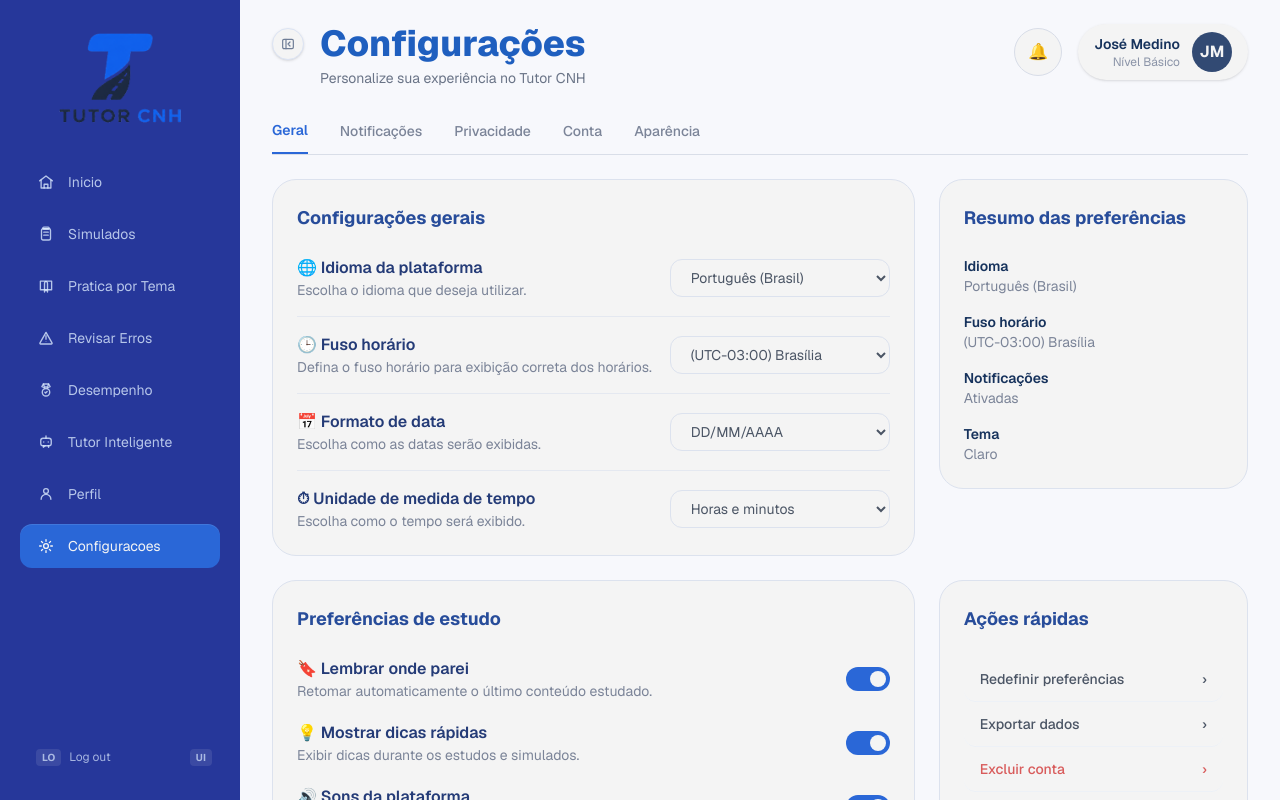
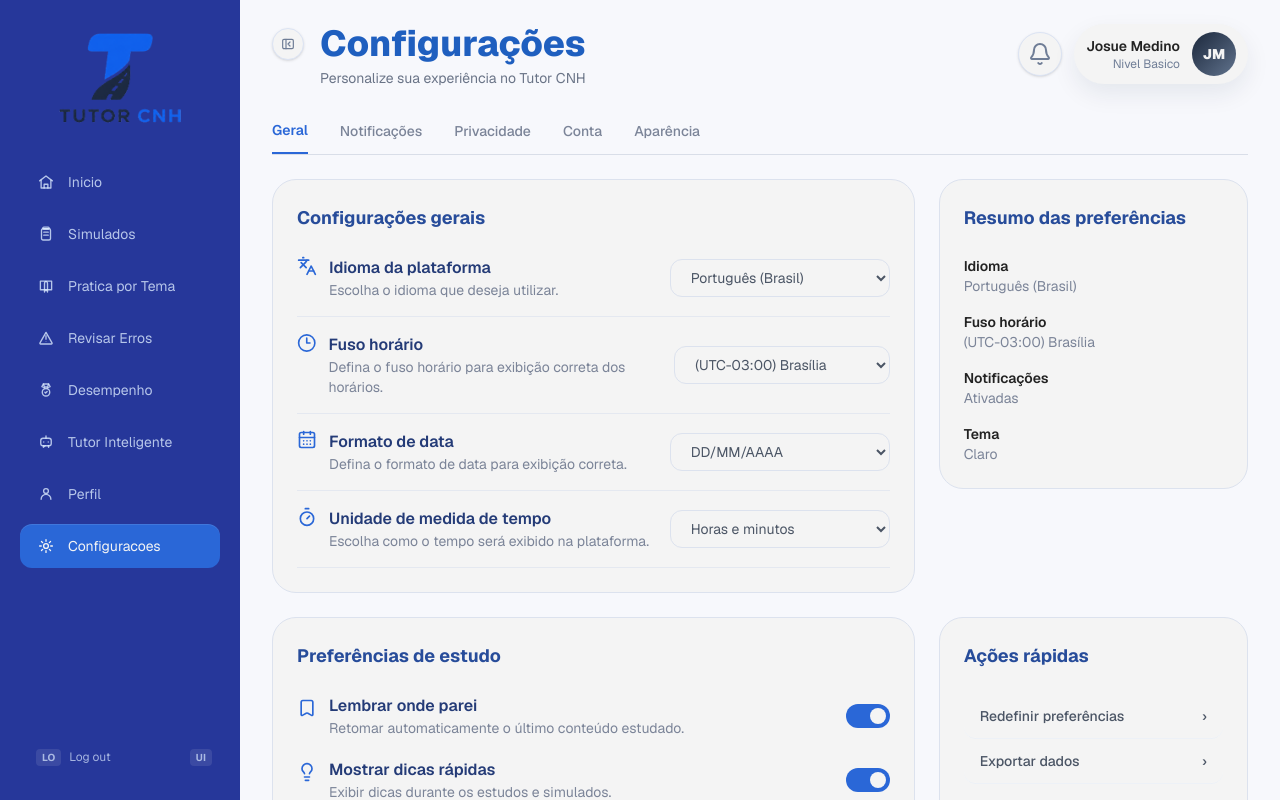
Before and after one commit to JosueMedino01/gestao-projeto-ufal, a Next.js app: page /configuracoes in a window 1280 px wide. Built offline with nearby package versions, Linux system fonts and the light colour scheme.

Commit message:
Add files via upload

```diff
--- a/app/configuracoes/page.tsx
+++ b/app/configuracoes/page.tsx
@@ -1,6 +1,51 @@
+"use client";
+
+import { useState } from "react";
+import {
+  BellIcon,
+  Languages,
+  Clock3,
+  CalendarDays,
+  Timer,
+  Bookmark,
+  Lightbulb,
+  Volume2,
+  TriangleAlert,
+} from "lucide-react";
 import { SidebarToggleButton } from "../_components/sidebar-toggle-button";
 
+
+function Toggle({
+  enabled,
+  onToggle,
+}: {
+  enabled: boolean;
+  onToggle: () => void;
+}) {
+  return (
+    <button
+      onClick={onToggle}
+      className={`relative h-6 w-11 rounded-full transition-all ${
+        enabled
+          ? "bg-[#2A67D7]"
+          : "bg-[#D6DBE8]"
+      }`}
+    >
+      <span
+        className={`absolute top-1 h-4 w-4 rounded-full bg-white transition-all ${
+          enabled ? "right-1" : "left-1"
+        }`}
+      />
+    </button>
+  );
+}
 export default function ConfiguracoesPage() {
+
+  const [rememberProgress, setRememberProgress] = useState(true);
+  const [showTips, setShowTips] = useState(true);
+  const [soundsEnabled, setSoundsEnabled] = useState(true);
+  const [confirmExit, setConfirmExit] = useState(true);
+
   return (
     <section className="flex min-h-screen flex-1 flex-col overflow-auto bg-[#F7F8FC] px-6 py-6 lg:px-8">
       {/* Header */}
@@ -19,21 +64,16 @@ export default function ConfiguracoesPage() {
           </div>
         </div>
 
-        <div className="flex items-center gap-4">
-          <button className="flex h-12 w-12 items-center justify-center rounded-full border border-[#D8DDE8] bg-white">
-            🔔
+        <div className="flex items-center gap-3 self-start xl:self-auto">
+          <button className="flex h-11 w-11 items-center justify-center rounded-full border border-border bg-white text-text-muted shadow-sm">
+            <BellIcon />
           </button>
-
-          <div className="flex items-center gap-3 rounded-full bg-white px-4 py-2 shadow-sm">
+          <div className="flex items-center gap-3 rounded-full bg-white px-3 py-2 shadow-[0_10px_24px_rgba(19,32,58,0.08)]">
             <div className="text-right">
-              <p className="text-sm font-semibold">José Medino</p>
-
-              <p className="text-xs text-[#8A93A7]">
-                Nível Básico
-              </p>
+              <p className="text-sm font-semibold text-[#222222]">Josue Medino</p>
+              <p className="text-xs text-text-muted">Nivel Basico</p>
             </div>
-
-            <div className="flex h-10 w-10 items-center justify-center rounded-full bg-[#324A73] font-bold text-white">
+            <div className="flex h-11 w-11 items-center justify-center rounded-full bg-linear-to-br from-slate-800 to-slate-500 text-sm font-black text-white">
               JM
             </div>
           </div>
@@ -71,34 +111,40 @@ export default function ConfiguracoesPage() {
             <h2 className="mb-6 text-lg font-bold text-[#274C9A]">
               Configurações gerais
             </h2>
-
           <div className="space-y-4">
           <div className="flex items-center justify-between border-b border-[#E4E8F0] pb-4">
+          <div className="flex items-start gap-3">
+          <Languages className="h-5 w-5 text-[#2A67D7]" />
+
         <div>
-
           <h3 className="font-semibold text-[#243B77]">
-                    🌐 Idioma da plataforma
+          Idioma da plataforma
           </h3>
 
           <p className="text-sm text-[#7B8498]">
           Escolha o idioma que deseja utilizar.
           </p>
         </div>
+       </div>
 
-                <select className="w-[220px] rounded-xl border border-[#DCE2EE] bg-white px-4 py-2 text-sm text-[#4B5565] hover:border-[#2A67D7]">
+        <select className="w-[220px] rounded-xl border border-[#DCE2EE] bg-white px-4 py-2 text-sm text-[#4B5565]">
         <option>Português (Brasil)</option>
       </select>
       </div>
 
               <div className="flex items-center justify-between border-b border-[#E4E8F0] pb-4">
+              <div className="flex items-start gap-3">
+              <Clock3 className="h-5 w-5 text-[#2A67D7]" />
+
               <div>
                 <h3 className="font-semibold text-[#243B77]">
-                    🕒 Fuso horário
+                 Fuso horário
                 </h3>
 
               <p className="text-sm text-[#7B8498]">
                  Defina o fuso horário para exibição correta dos horários.
               </p>
+            </div>
           </div>
 
                 <select className="w-[220px] rounded-xl border border-[#DCE2EE] bg-white px-4 py-2 text-sm text-[#4B5565] hover:border-[#2A67D7]">
@@ -107,14 +153,18 @@ export default function ConfiguracoesPage() {
               </div>
 
               <div className="flex items-center justify-between border-b border-[#E4E8F0] pb-4">
+              <div className="flex items-start gap-3">
+              <CalendarDays className="h-5 w-5 text-[#2A67D7]" />
+
               <div>
                 <h3 className="font-semibold text-[#243B77]">
-                    📅 Formato de data
+                 Formato de data
                 </h3>
 
               <p className="text-sm text-[#7B8498]">
-                    Escolha como as datas serão exibidas.
+                 Defina o formato de data para exibição correta.
               </p>
+            </div>
           </div>
 
                 <select className="w-[220px] rounded-xl border border-[#DCE2EE] bg-white px-4 py-2 text-sm text-[#4B5565] hover:border-[#2A67D7]">
@@ -122,15 +172,19 @@ export default function ConfiguracoesPage() {
                 </select>
               </div>
 
-              <div className="flex items-center justify-between">
+              <div className="flex items-center justify-between border-b border-[#E4E8F0] pb-4">
+              <div className="flex items-start gap-3">
+              <Timer className="h-5 w-5 text-[#2A67D7]" />
+
               <div>
                 <h3 className="font-semibold text-[#243B77]">
-                    ⏱ Unidade de medida de tempo
+                 Unidade de medida de tempo
                 </h3>
 
               <p className="text-sm text-[#7B8498]">
-                    Escolha como o tempo será exibido.
+                 Escolha como o tempo será exibido na plataforma.
               </p>
+            </div>
           </div>
 
                 <select className="w-[220px] rounded-xl border border-[#DCE2EE] bg-white px-4 py-2 text-sm text-[#4B5565] hover:border-[#2A67D7]">
@@ -150,28 +204,28 @@ export default function ConfiguracoesPage() {
 
             <div className="space-y-4 text-sm">
               <div>
-                <p className="font-semibold">Idioma</p>
+                <p className="font-semibold text-[#222222]">Idioma</p>
                 <p className="text-[#7B8498]">
                   Português (Brasil)
                 </p>
               </div>
 
               <div>
-                <p className="font-semibold">Fuso horário</p>
+                <p className="font-semibold text-[#222222]">Fuso horário</p>
                 <p className="text-[#7B8498]">
                   (UTC-03:00) Brasília
                 </p>
               </div>
 
               <div>
-                <p className="font-semibold">Notificações</p>
+                <p className="font-semibold text-[#222222]">Notificações</p>
                 <p className="text-[#7B8498]">
                   Ativadas
                 </p>
               </div>
 
               <div>
-                <p className="font-semibold">Tema</p>
+                <p className="font-semibold text-[#222222]">Tema</p>
                 <p className="text-[#7B8498]">
                   Claro
                 </p>
@@ -190,75 +244,102 @@ export default function ConfiguracoesPage() {
 
       <div className="space-y-5">
         <div className="flex items-center justify-between">
+        <div className="flex items-start gap-3">
+        <Bookmark className="mt-1 h-5 w-5 text-[#2A67D7]" />
+
       <div>
       <h3 className="font-semibold text-[#243B77]">
-              🔖 Lembrar onde parei
+        Lembrar onde parei
       </h3>
 
       <p className="text-sm text-[#7B8498]">
         Retomar automaticamente o último conteúdo estudado.
       </p>
     </div>
+  </div>
 
       <button
-  className="relative h-6 w-11 rounded-full bg-[#2A67D7] transition-all"
->
-  <span className="absolute right-1 top-1 h-4 w-4 rounded-full bg-white" />
+        onClick={() => setRememberProgress(!rememberProgress)}
+        className={`relative h-6 w-11 shrink-0 rounded-full transition-all ${
+        rememberProgress ? "bg-[#2A67D7]" : "bg-[#D6DBE8]"}`}>
+      <span
+        className={`absolute top-1 h-4 w-4 rounded-full bg-white transition-all ${
+        rememberProgress ? "right-1" : "left-1"}`}/>
     </button>
   </div>
 
         <div className="flex items-center justify-between">
+          <div className="flex items-start gap-3">
+          <Lightbulb className="mt-1 h-5 w-5 text-[#2A67D7]" />
+
         <div>
           <h3 className="font-semibold text-[#243B77]">
-              💡 Mostrar dicas rápidas
+           Mostrar dicas rápidas
           </h3>
 
         <p className="text-sm text-[#7B8498]">
           Exibir dicas durante os estudos e simulados.
         </p>
       </div>
+    </div>
 
           <button
-  className="relative h-6 w-11 rounded-full bg-[#2A67D7] transition-all"
->
-  <span className="absolute right-1 top-1 h-4 w-4 rounded-full bg-white" />
+            onClick={() => setShowTips(!showTips)}
+            className={`relative h-6 w-11 shrink-0 rounded-full transition-all ${
+            showTips ? "bg-[#2A67D7]" : "bg-[#D6DBE8]"}`}>
+          <span
+          className={`absolute top-1 h-4 w-4 rounded-full bg-white transition-all ${
+          showTips ? "right-1" : "left-1"}`}/>
           </button>
         </div>
 
         <div className="flex items-center justify-between">
+          <div className="flex items-start gap-3">
+          <Volume2 className="mt-1 h-5 w-5 text-[#2A67D7]" />
+
         <div>
-
           <h3 className="font-semibold text-[#243B77]">
-              🔊  Sons da plataforma
+          Sons da plataforma
         </h3>
 
         <p className="text-sm text-[#7B8498]">
           Ativar efeitos sonoros nas ações da plataforma.
         </p>
       </div>
+    </div>
           <button
-  className="relative h-6 w-11 rounded-full bg-[#2A67D7] transition-all"
->
-  <span className="absolute right-1 top-1 h-4 w-4 rounded-full bg-white" />
+            onClick={() => setSoundsEnabled(!soundsEnabled)}
+            className={`relative h-6 w-11 shrink-0 rounded-full transition-all ${
+            soundsEnabled ? "bg-[#2A67D7]" : "bg-[#D6DBE8]"}`}>
+          <span
+          className={`absolute top-1 h-4 w-4 rounded-full bg-white transition-all ${
+          soundsEnabled ? "right-1" : "left-1"}`}/>
           </button>
 
         </div>
 
         <div className="flex items-center justify-between">
+          <div className="flex items-start gap-3">
+          <TriangleAlert className="mt-1 h-5 w-5 text-[#2A67D7]" />
+
         <div>
           <h3 className="font-semibold text-[#243B77]">
-             ⚠️ Confirmação antes de sair
+          Confirmação antes de sair
         </h3>
 
         <p className="text-sm text-[#7B8498]">
           Exibir alerta ao tentar sair de uma questão.
         </p>
       </div>
+    </div>
 
           <button
-  className="relative h-6 w-11 rounded-full bg-[#2A67D7] transition-all"
->
-  <span className="absolute right-1 top-1 h-4 w-4 rounded-full bg-white" />
+            onClick={() => setConfirmExit(!confirmExit)}
+             className={`relative h-6 w-11 shrink-0 rounded-full transition-all ${
+            confirmExit ? "bg-[#2A67D7]" : "bg-[#D6DBE8]"}`}>
+          <span
+          className={`absolute top-1 h-4 w-4 rounded-full bg-white transition-all ${
+          confirmExit ? "right-1" : "left-1"}`}/>
           </button>
         </div>
       </div>
```
Lines whose indentation alone changed are shown as unchanged.
